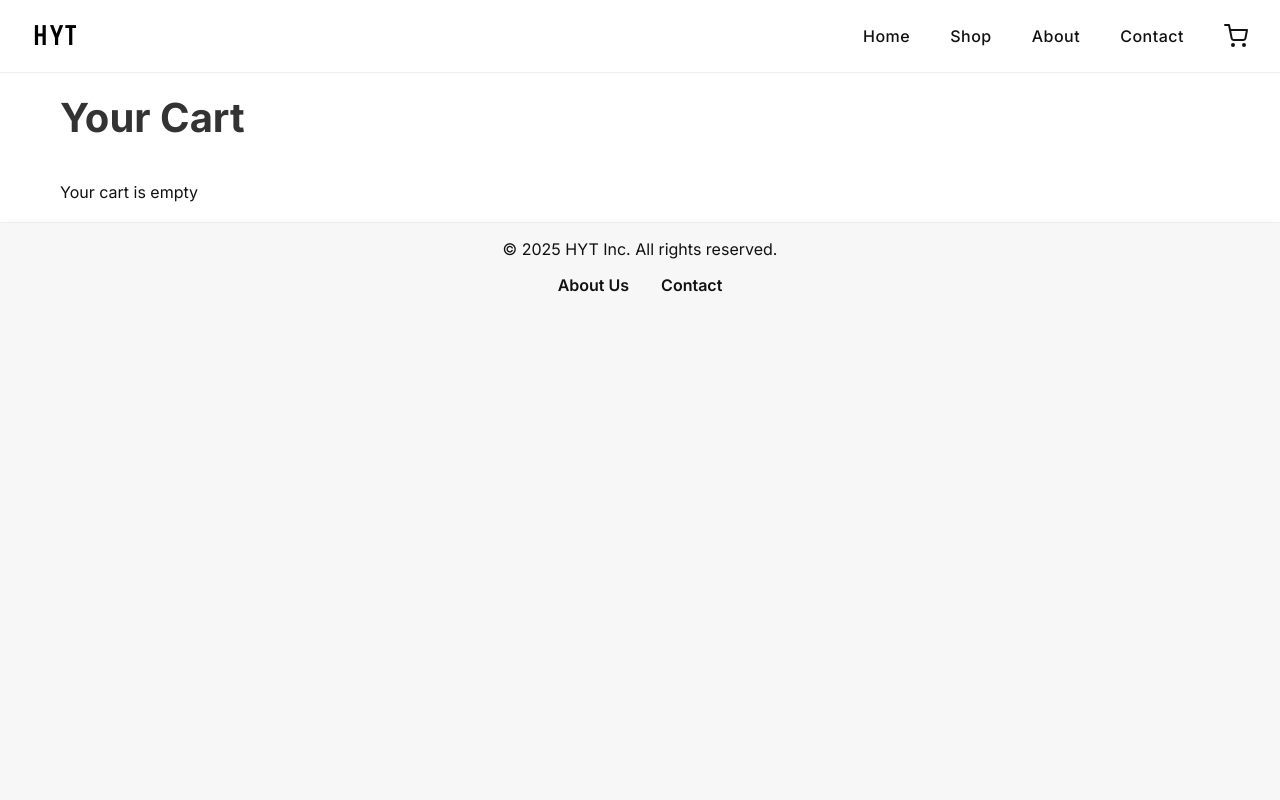
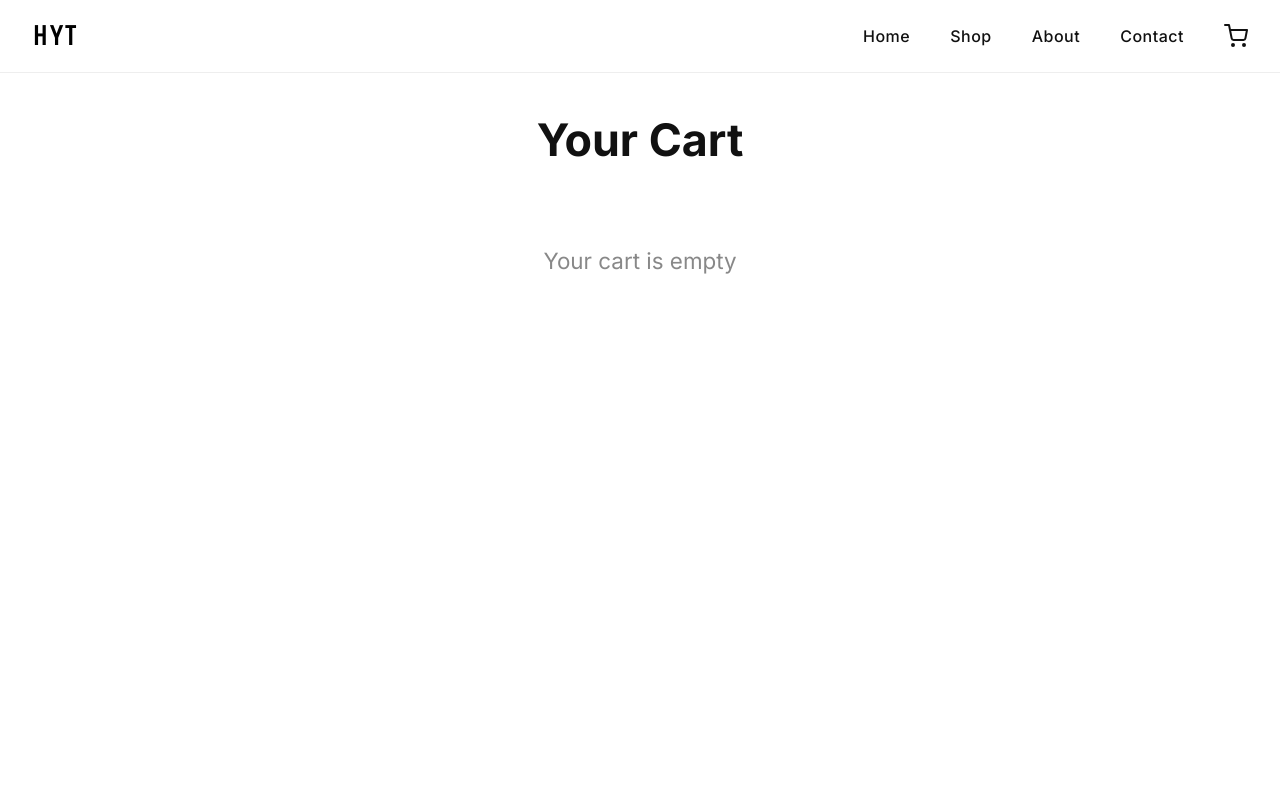
Before and after one commit to harshaltribhuwan/hyt-e-commerce, a React (Vite) app: page /hyt-e-commerce/cart in a window 1280 px wide. Shown: the top 800 px of the page. Built offline with nearby package versions, Linux system fonts and the light colour scheme.

Commit message:
done changes for animation

```diff
--- a/src/App.scss
+++ b/src/App.scss
@@ -1,5 +1,4 @@
-/* src/index.css or src/App.scss */
-
+/* Ensure the footer is always at the bottom */
 html,
 body,
 #root {
@@ -9,11 +8,11 @@ body,
 }
 
 .app-container {
-    min-height: 100vh;
     display: flex;
     flex-direction: column;
+    min-height: 100vh;
 }
 
-.app-container>*:nth-last-child(2) {
+.app-container>*:not(:last-child) {
     flex: 1;
 }
--- a/src/components/layout/Footer.scss
+++ b/src/components/layout/Footer.scss
@@ -33,6 +33,13 @@
     }
 }
 
+/* Optional: For better visual clarity, you can give a minimum height to the footer */
+.footer {
+    min-height: 80px;
+    /* Or adjust as needed */
+}
+
+/* Responsive adjustments for smaller screens */
 @media (max-width: 768px) {
     .footer p {
         font-size: 0.9rem;
--- a/src/components/layout/Hero.scss
+++ b/src/components/layout/Hero.scss
@@ -83,6 +83,7 @@
             }
         }
     }
+
 }
 
 // Media query for smaller screens
--- a/src/pages/About.scss
+++ b/src/pages/About.scss
@@ -2,7 +2,7 @@
     padding: 6rem 2rem 4rem; // Top padding more to avoid navbar overlap
     display: flex;
     justify-content: center;
-    min-height: 100vh;
+    // min-height: 100vh;
 
     .about-content {
         max-width: 800px;
--- a/src/pages/Cart.jsx
+++ b/src/pages/Cart.jsx
@@ -3,21 +3,19 @@ import { useSelector, useDispatch } from "react-redux";
 import { removeFromCart, clearCart, addToCart } from "../store/cartSlice";
 import { FiTrash2 } from "react-icons/fi";
 import { Link } from "react-router-dom";
-import { motion } from "framer-motion"; // 🚀 Add Framer Motion
+import { motion } from "framer-motion";
 import "./Cart.scss";
 
 const Cart = () => {
   const dispatch = useDispatch();
   const cartItems = useSelector((state) => state.cart.items);
 
-  // Save cart to localStorage
   useEffect(() => {
     if (cartItems.length > 0) {
       localStorage.setItem("cart", JSON.stringify(cartItems));
     }
   }, [cartItems]);
 
-  // Load cart from localStorage
   useEffect(() => {
     const savedCart = JSON.parse(localStorage.getItem("cart"));
     if (savedCart) {
@@ -28,7 +26,12 @@ const Cart = () => {
   }, [dispatch]);
 
   const handleRemoveItem = (id) => {
+    // Remove item from Redux store
     dispatch(removeFromCart(id));
+
+    // Remove item from localStorage
+    const updatedCart = cartItems.filter((item) => item.id !== id);
+    localStorage.setItem("cart", JSON.stringify(updatedCart));
   };
 
   const handleClearCart = () => {
@@ -43,10 +46,24 @@ const Cart = () => {
 
   return (
     <div className="cart">
-      <h1>Your Cart</h1>
+      <motion.h1
+        className="cart-title"
+        initial={{ opacity: 0, y: 20 }}
+        animate={{ opacity: 1, y: 0 }}
+        transition={{ duration: 0.4 }}
+      >
+        Your Cart
+      </motion.h1>
 
       {cartItems.length === 0 ? (
-        <p>Your cart is empty</p>
+        <motion.p
+          className="empty-cart"
+          initial={{ opacity: 0 }}
+          animate={{ opacity: 1 }}
+          transition={{ duration: 0.4 }}
+        >
+          Your cart is empty
+        </motion.p>
       ) : (
         <>
           <div className="cart-items">
@@ -56,15 +73,15 @@ const Cart = () => {
                 key={item.id}
                 initial={{ opacity: 0, y: 30 }}
                 animate={{ opacity: 1, y: 0 }}
-                whileHover={{ scale: 1.02 }}
-                transition={{ duration: 0.4, ease: "easeOut" }}
+                whileHover={{ scale: 1.05 }}
+                transition={{ duration: 0.3, ease: "easeOut" }}
               >
                 <Link to={`/product/${item.id}`} className="cart-item-link">
                   <img src={item.image} alt={item.name} />
                   <div className="item-details">
                     <h3>{item.name}</h3>
                     <div className="item-price-info">
-                      {item.discountedPrice !== item.price ? (
+                      {item.discount > 0 ? (
                         <>
                           <span className="discounted-price">
                             ₹{item.discountedPrice}
@@ -106,9 +123,21 @@ const Cart = () => {
             <div className="total-amount">
               <h2>Total: ₹{totalAmount.toFixed(2)}</h2>
             </div>
-            <button className="clear-btn" onClick={handleClearCart}>
+            <motion.button
+              className="clear-btn"
+              onClick={handleClearCart}
+              whileHover={{ scale: 1.05 }}
+              transition={{ duration: 0.3 }}
+            >
               <span>Clear Cart</span>
-            </button>
+            </motion.button>
+            <motion.button
+              className="checkout-btn"
+              whileHover={{ scale: 1.05 }}
+              transition={{ duration: 0.3 }}
+            >
+              <span>Proceed to Checkout</span>
+            </motion.button>
           </motion.div>
         </>
       )}
--- a/src/pages/Cart.scss
+++ b/src/pages/Cart.scss
@@ -1,22 +1,36 @@
 .cart {
-    padding: 20px;
+    padding: 40px 20px;
     max-width: 1200px;
     margin: 0 auto;
     display: flex;
     flex-direction: column;
-    gap: 20px;
+    gap: 30px;
+    font-family: 'Inter', sans-serif;
+    min-height: 100vh;
+    /* Ensure cart takes full height to prevent navbar shifting */
 }
 
-.cart h1 {
-    font-size: 2.5rem;
-    margin-bottom: 20px;
-    color: #333;
+.cart-title {
+    font-size: 2.8rem;
+    color: #111;
+    font-weight: bold;
+    text-align: center;
+    margin-bottom: 30px;
+}
+
+.empty-cart {
+    font-size: 1.4rem;
+    color: #888;
+    text-align: center;
+    margin-top: 20px;
+    min-height: 200px;
+    /* Ensure it has a consistent height, preventing layout shifts */
 }
 
 .cart-items {
     display: flex;
     flex-direction: column;
-    gap: 20px;
+    gap: 30px;
 }
 
 .cart-item {
@@ -24,17 +38,17 @@
     align-items: center;
     gap: 20px;
     padding: 20px;
-    border: 1px solid #ddd;
+    border: 1px solid #eee;
     border-radius: 12px;
     background-color: #fff;
-    box-shadow: 0 2px 8px rgba(0, 0, 0, 0.1);
-    transition: all 0.3s ease;
+    box-shadow: 0 2px 15px rgba(0, 0, 0, 0.1);
+    transition: transform 0.3s ease, box-shadow 0.3s ease;
     width: 100%;
 }
 
 .cart-item:hover {
-    transform: translateY(-5px);
-    box-shadow: 0 6px 15px rgba(0, 0, 0, 0.2);
+    transform: translateY(-8px);
+    box-shadow: 0 6px 20px rgba(0, 0, 0, 0.15);
 }
 
 .cart-item-link {
@@ -51,46 +65,50 @@
     height: 120px;
     object-fit: cover;
     border-radius: 8px;
+    transition: transform 0.3s ease;
+}
+
+.cart-item-link img:hover {
+    transform: scale(1.1);
 }
 
 .item-details {
     display: flex;
     flex-direction: column;
-    gap: 8px;
+    gap: 12px;
 }
 
 .item-details h3 {
-    font-size: 1.4rem;
+    font-size: 1.6rem;
     color: #333;
 }
 
 .item-details p {
-    font-size: 1rem;
+    font-size: 1.1rem;
     color: #555;
 }
 
 .item-price-info {
     display: flex;
     align-items: center;
-    gap: 10px;
+    gap: 15px;
 }
 
 .discounted-price {
-    font-size: 1.2rem;
-    font-weight: bold;
+    font-size: 1.4rem;
+    font-weight: 600;
     color: #333;
 }
 
 .original-price {
-    font-size: 1rem;
+    font-size: 1.2rem;
     color: #888;
     text-decoration: line-through;
 }
 
 .discount-percent {
-    font-size: 1rem;
+    font-size: 1.1rem;
     color: #888;
-    font-weight: 600;
 }
 
 .remove-btn {
@@ -100,10 +118,10 @@
     cursor: pointer;
     font-size: 24px;
     transition: color 0.2s ease;
-}
 
-.remove-btn:hover {
-    color: #888;
+    &:hover {
+        color: #d9534f;
+    }
 }
 
 .cart-actions {
@@ -112,7 +130,7 @@
     align-items: center;
     flex-wrap: wrap;
     gap: 20px;
-    margin-top: 20px;
+    margin-top: 30px;
 }
 
 .cart-actions .total-amount h2 {
@@ -122,7 +140,7 @@
 }
 
 .cart-actions button {
-    padding: 0.8rem 2rem;
+    padding: 1rem 2.5rem;
     background: #111;
     color: #fff;
     font-weight: 600;
@@ -162,7 +180,7 @@
     }
 }
 
-/* --- RESPONSIVE --- */
+/* Responsive styles */
 @media (max-width: 768px) {
     .cart-item {
         flex-direction: column;
@@ -198,20 +216,3 @@
         font-size: 1rem;
     }
 }
-
-@media (min-width: 769px) {
-    .cart {
-        flex-direction: column;
-    }
-
-    .cart-actions {
-        flex-direction: row;
-        justify-content: flex-start;
-        gap: 20px;
-    }
-
-    .cart-actions .total-amount {
-        flex-grow: 1;
-        text-align: left;
-    }
-}
--- a/src/pages/Contact.scss
+++ b/src/pages/Contact.scss
@@ -3,7 +3,7 @@
 .contact {
     font-family: 'Inter', sans-serif;
     padding: 60px 20px;
-    min-height: 71vh;
+    min-height: 100vh;
     display: flex;
     justify-content: center;
     align-items: center;
```
